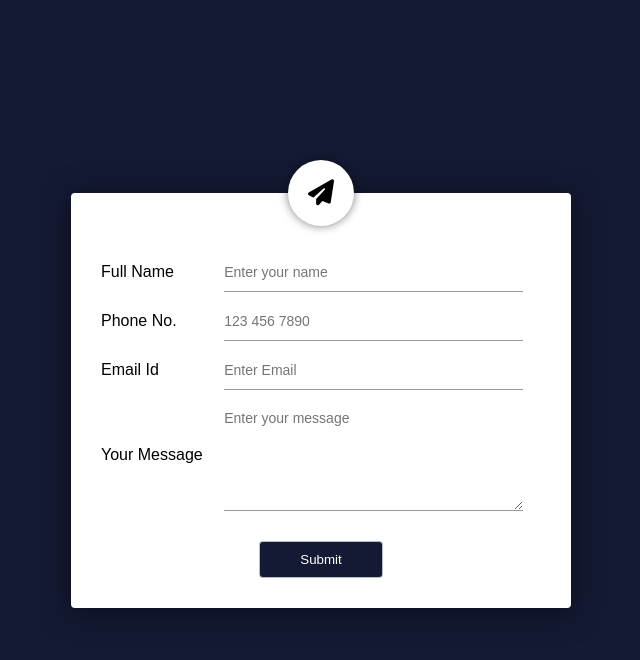
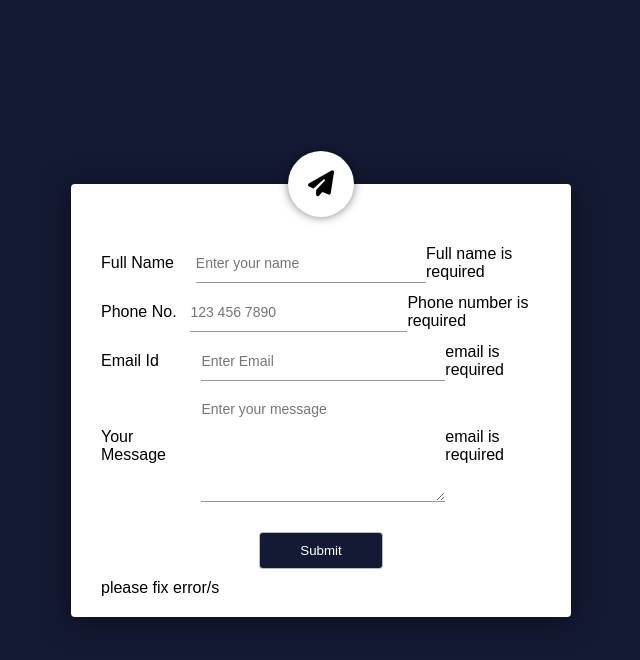
Before and after one commit to Nipun258/Form-Validation, a plain HTML site: page index.html in a window 1280 px wide. Shown: the whole page, without its empty margins (319-959 px from the left). Drawn offline with Linux system fonts and the light colour scheme.

```diff
--- a/index.html
+++ b/index.html
@@ -14,25 +14,29 @@
       <div class="input-group">
         <label>Full Name</label>
         <input type="text" placeholder="Enter your name">
+        <span id="name-error">Full name is required</span>
       </div>
 
       <div class="input-group">
         <label>Phone No.</label>
         <input type="tel" placeholder="123 456 7890">
+        <span id="phone-error">Phone number is required</span>
       </div>
 
       <div class="input-group">
         <label>Email Id</label>
         <input type="email" placeholder="Enter Email">
+        <span id="email-error">email is required</span>
       </div>
 
       <div class="input-group">
         <label>Your Message</label>
         <textarea rows="5" placeholder="Enter your message"></textarea>
+        <span id="email-error">email is required</span>
       </div>
 
     <button>Submit</button>
-
+    <span id="submit-error">please fix error/s</span>
   </form>
 
   </div>
```
